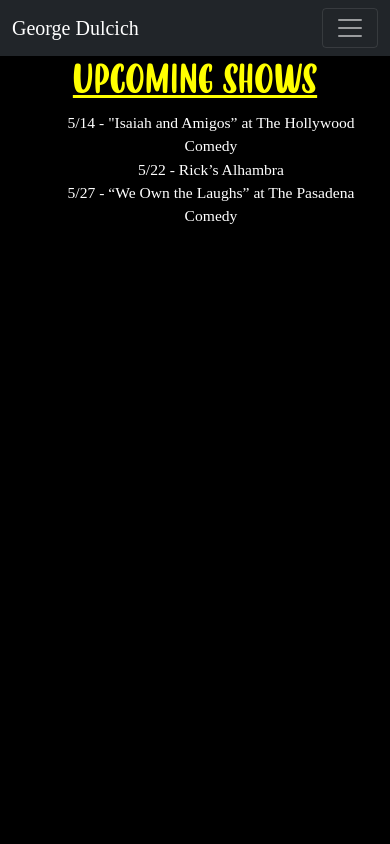
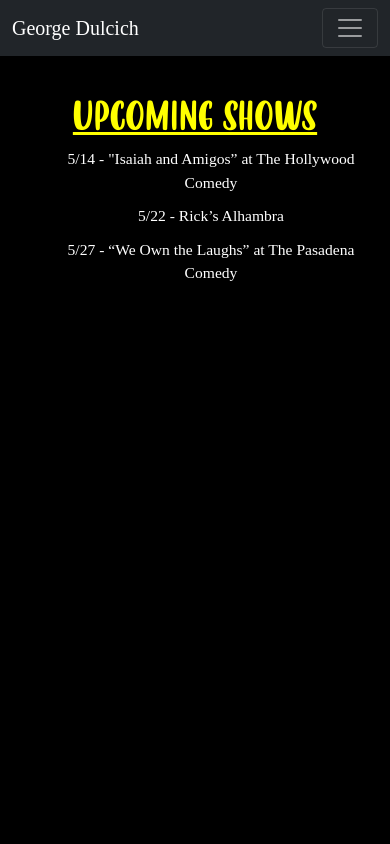
Before and after one commit to knoelljack/georgeDWesbite, a React (Create React App) app in the folder client/: page /shows in a window 390 px wide. Shown: the top 844 px of the page. Built offline with nearby package versions, Linux system fonts and the light colour scheme; a web font is replaced by a local one.

Commit message:
added Shows.css

```diff
--- /dev/null
+++ b/client/src/views/Shows/Shows.css
@@ -0,0 +1,14 @@
+@media(max-width:35em){
+    /* mobile */
+    #shows h1 {
+        margin-top: 10%;
+    }
+    #shows li {
+        margin-bottom: 10px;
+    }
+}
+@media(min-width: 35.1em){
+    #shows li {
+        margin-bottom: 20px;
+    }
+}
--- a/client/src/views/Shows/Shows.jsx
+++ b/client/src/views/Shows/Shows.jsx
@@ -1,10 +1,11 @@
 import React from 'react'
 import {Col,Row,Container} from 'react-bootstrap';
+import './Shows.css'
 
 const listStyle = {
     listStyleType : "none",
     color: "white",
-    fontSize : "4vw"
+    fontSize : "4vw",
 }
 const containerStyle = {
     textAlign : "center",
```
